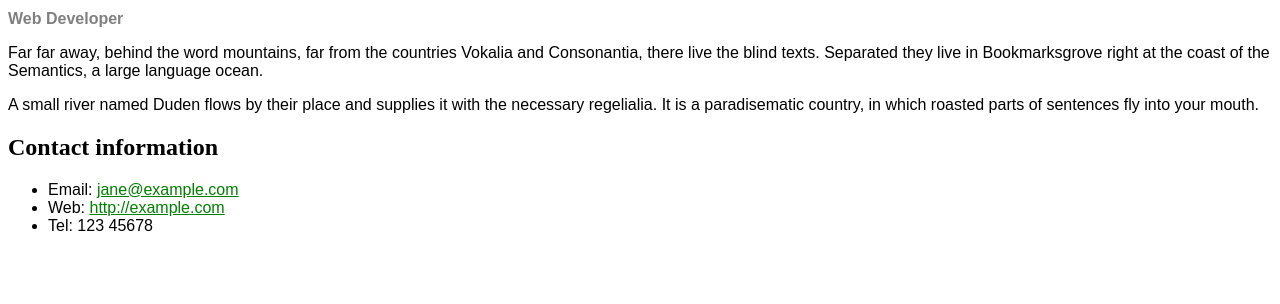
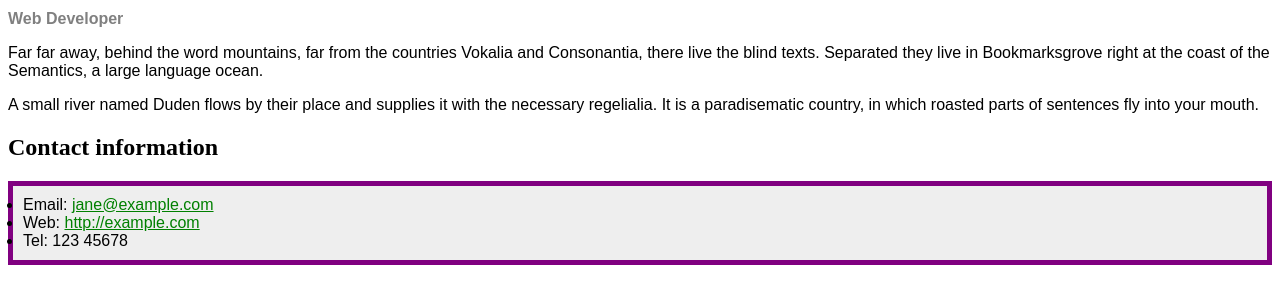
Before and after one commit to jesmet/web-biographypage, a plain HTML site: page index.html in a window 1280 px wide. Shown: the part 86-390 px from the top of the page. Drawn offline with Linux system fonts and the light colour scheme.

Commit message:
style.css

```diff
--- a/style.css
+++ b/style.css
@@ -23,7 +23,7 @@ a:visited {
 a:hover {
   text-decoration: none;
 }
-ul:contact-details {
+ul.contact-details {
   background-color: #eeeeee;
   border: 5px solid purple;
   padding: 10px;
```
